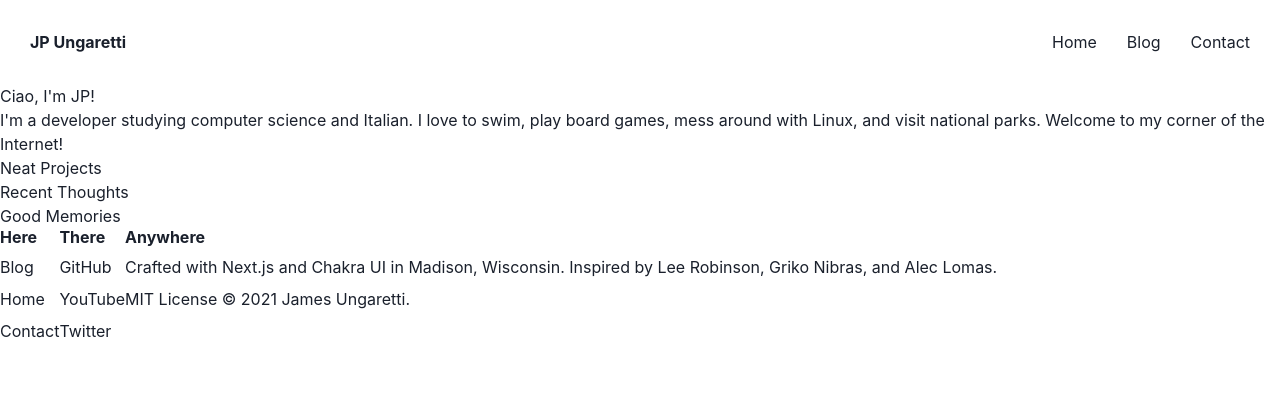
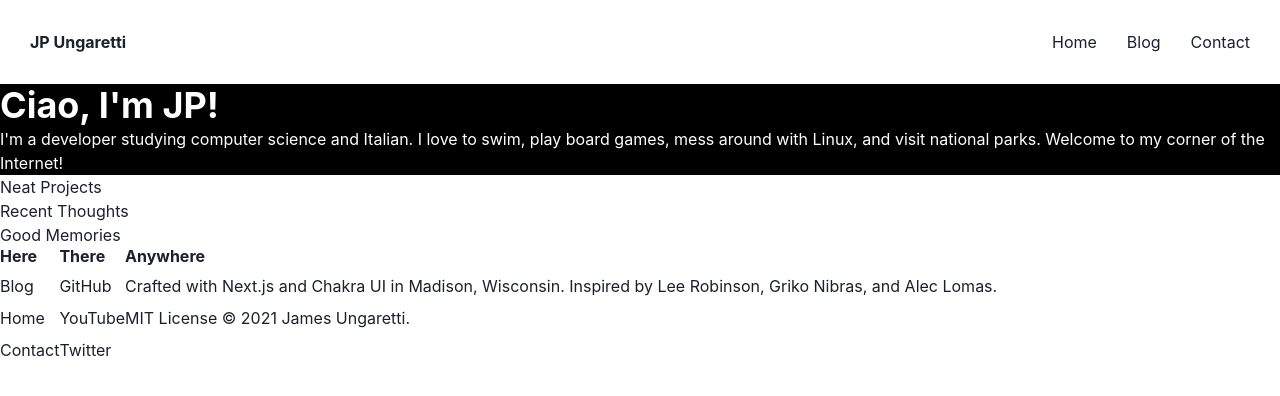
Before and after one commit to sbeczkiewicz/jungaretti.com, a Next.js app: page / in a window 1280 px wide. Shown: the top 396 px of the page. Built offline with nearby package versions, Linux system fonts and the light colour scheme.

Commit message:
Style Welcome section

```diff
--- a/src/components/Welcome.js
+++ b/src/components/Welcome.js
@@ -1,12 +1,14 @@
+import { Box, Heading } from "@chakra-ui/react";
+
 export default function Welcome() {
   return (
-    <section>
-      <p>Ciao, I'm JP!</p>
+    <Box as="section" backgroundColor="black" color="white">
+      <Heading>Ciao, I'm JP!</Heading>
       <p>
         I'm a developer studying computer science and Italian. I love to swim,
         play board games, mess around with Linux, and visit national parks.
         Welcome to my corner of the Internet!
       </p>
-    </section>
+    </Box>
   );
 }
```
